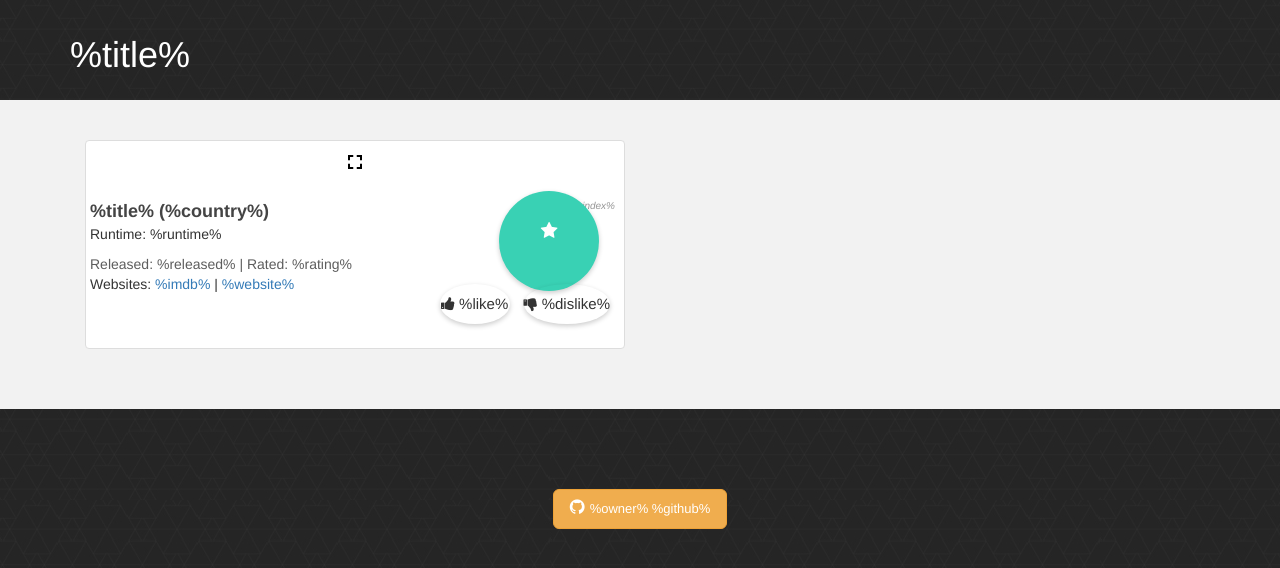
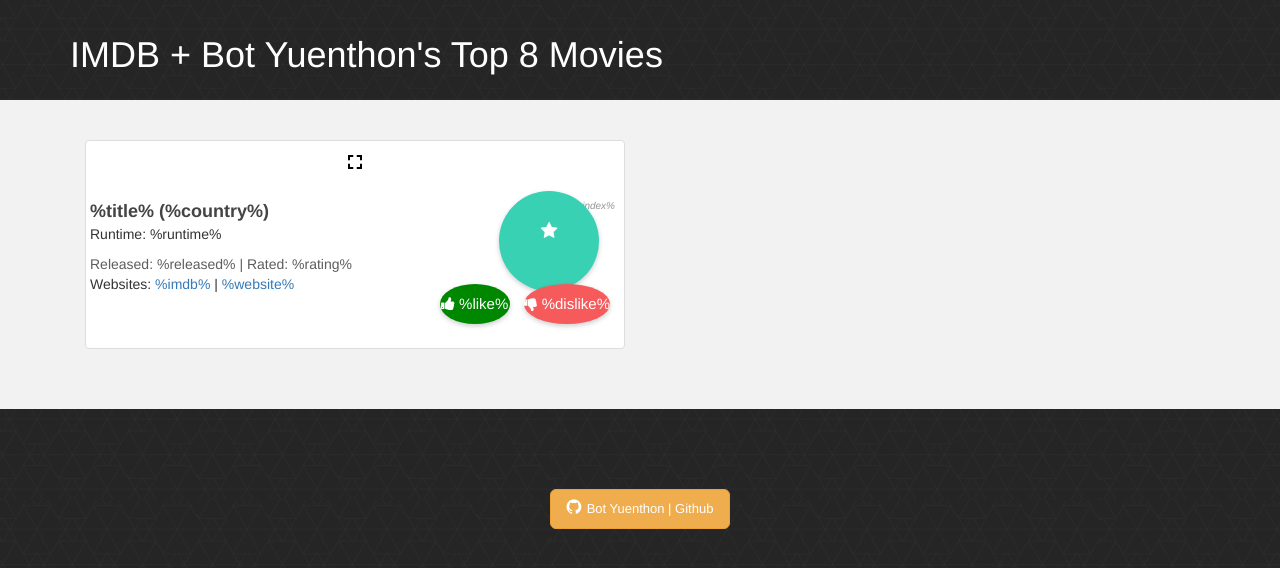
Before and after one commit to ArteriusDayne/is219s16-yuenthonp3, a PHP site: page /index.html in a window 1280 px wide. Shown: the top 568 px of the page. Run offline with PHP 8.4, Linux system fonts and the light colour scheme; some libraries are stand-ins or nearby versions.

Commit message:
Part 2,3,4 done

```diff
--- a/Project3/public_html/css/style.css
+++ b/Project3/public_html/css/style.css
@@ -94,8 +94,25 @@ body {
 }
 
 /* This shapes your like and dislike buttons */
-.likes,
+.likes {
+    background-color: #008700;
+    color: #ffffff;
+    cursor: pointer;
+    display: inline-block;
+    font-size: 15px;
+    line-height: 40px;
+    min-width: 70px;
+    height: 40px;
+    border-radius: 50%;
+    margin: 0 -30px 0 40px;
+    text-align: center;
+    font-weight: 200;
+    box-shadow: 0 2px 5px rgba(0, 0, 0, 0.2);
+    transition: background 500ms;
+}
 .dislikes {
+    background-color: #f65a5b;
+    color: #ffffff;
     cursor: pointer;
     display: inline-block;
     font-size: 15px;
@@ -122,3 +139,12 @@ body {
 }
 
 /* ADD YOUR LIKE AND DISLIKE HOVER/MOUSEOVER CSS CODE HERE */
+
+
+
+
+
+
+#app_title {
+    color: #ffffff;
+}
--- a/Project3/public_html/index.html
+++ b/Project3/public_html/index.html
@@ -20,17 +20,17 @@
 
     </head>
 
-    <body>
+    <body ng-app="IS219Gallery">
 
-        <div class="header">
+        <div class="header" ng-controller="HomeController">
 
             <div class="container">
-                <h1 id="app_title">%title%</h1>
+                <h1 id="app_title">{{ title }}</h1>
             </div>
 
         </div>
 
-        <div class="main">
+        <div class="main" ng-controller="HomeController">
 
             <div class="container">
 
@@ -56,10 +56,10 @@
             </div>
         </div>
 
-        <div class="footer">
+        <div class="footer" ng-controller="HomeController">
             <div class="container">
-                <a id="github" class="btn btn-lg btn-warning">
-                    <i class="fa fa-lg fa-github pull-left" aria-hidden="true"></i> %owner% %github%
+                <a id="github" class="btn btn-lg btn-warning" ng-href="{{ github }}">
+                    <i class="fa fa-lg fa-github pull-left" aria-hidden="true"></i> {{ owner }} | Github
                 </a>
             </div>
         </div>
--- a/Project3/public_html/js/controllers/HomeController.js
+++ b/Project3/public_html/js/controllers/HomeController.js
@@ -98,7 +98,9 @@ app.controller('HomeController', ['$scope', function($scope) {
 
 	/* ADD VARIABLES FOR STEP 3 HERE */
 
-
+	$scope.title = "IMDB + Bot Yuenthon's Top 8 Movies";
+        $scope.owner = "Bot Yuenthon";
+        $scope.github = "https://github.com/ArteriusDayne/is219s16-yuenthonp3/tree/master/Project3/public_html";
 
 
 
```
